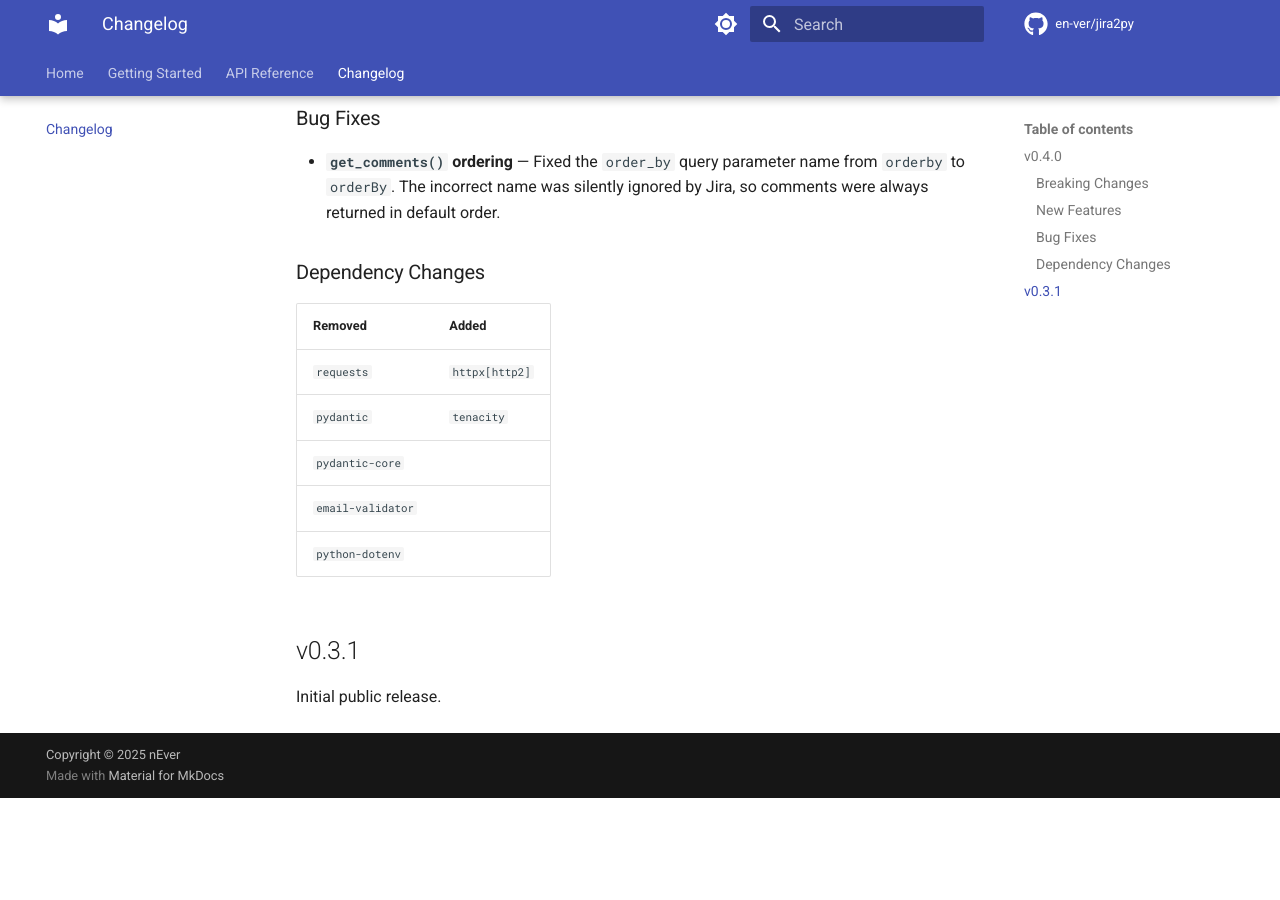
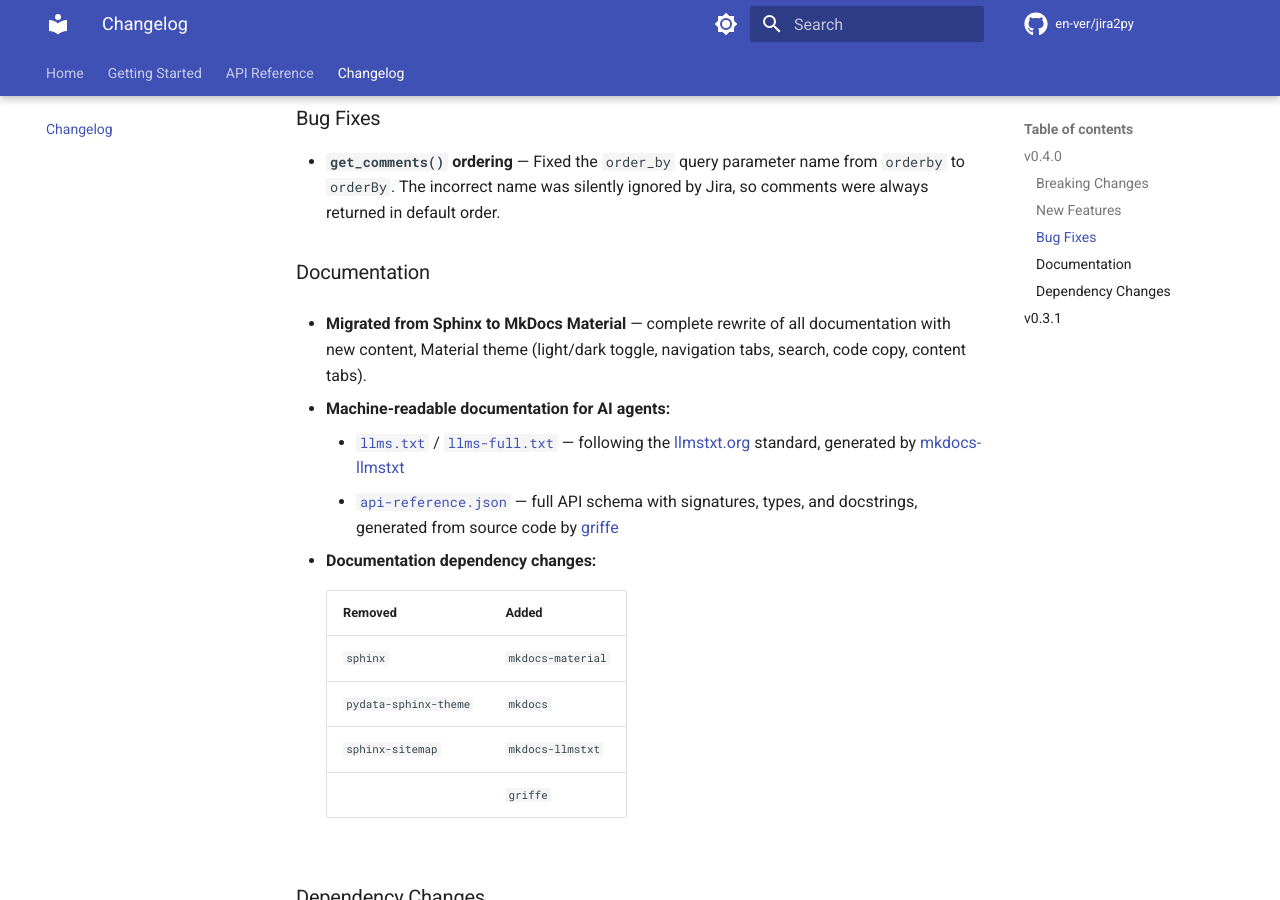
Before and after one commit to en-ver/jira2py, an MkDocs documentation site: the page built from docs/changelog.md, in a window 1280 px wide and 900 px high, scrolled down 2094 px. Built offline with MkDocs 1.6.1 and Material for MkDocs 9.7.7, drawn with Linux system fonts in a browser that asks for light colours; comment, search, counter and statistics services are not loaded; before the commit the page ends 2892 px from its top, so only the background shows below that.

Commit message:
docs: add documentation migration to v0.4.0 changelog

```diff
--- a/docs/changelog.md
+++ b/docs/changelog.md
@@ -63,6 +63,24 @@
 
 - **`get_comments()` ordering** — Fixed the `order_by` query parameter name from `orderby` to `orderBy`. The incorrect name was silently ignored by Jira, so comments were always returned in default order.
 
+### Documentation
+
+- **Migrated from Sphinx to MkDocs Material** — complete rewrite of all documentation with new content, Material theme (light/dark toggle, navigation tabs, search, code copy, content tabs).
+
+- **Machine-readable documentation for AI agents:**
+
+    - [`llms.txt`](llms.txt) / [`llms-full.txt`](llms-full.txt) — following the [llmstxt.org](https://llmstxt.org/) standard, generated by [mkdocs-llmstxt](https://github.com/pawamoy/mkdocs-llmstxt)
+    - [`api-reference.json`](api-reference.json) — full API schema with signatures, types, and docstrings, generated from source code by [griffe](https://github.com/mkdocstrings/griffe)
+
+- **Documentation dependency changes:**
+
+    | Removed | Added |
+    |---|---|
+    | `sphinx` | `mkdocs-material` |
+    | `pydata-sphinx-theme` | `mkdocs` |
+    | `sphinx-sitemap` | `mkdocs-llmstxt` |
+    | | `griffe` |
+
 ### Dependency Changes
 
 | Removed | Added |
```
